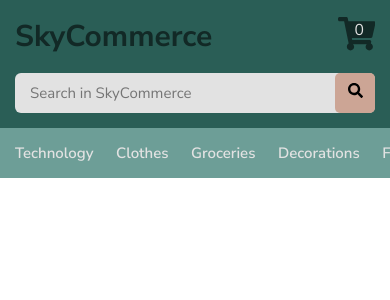
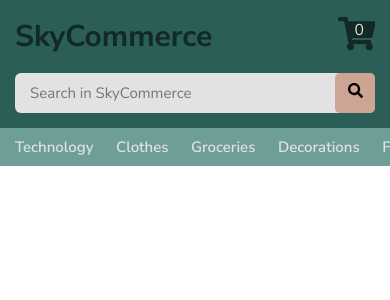
Before and after one commit to Tomas-Arrativel/SkyCommerce, a React (Vite) app: page / in a window 390 px wide. Shown: the top 300 px of the page. Built offline with nearby package versions, Linux system fonts and the light colour scheme.

Commit message:
Adding a event listener for every resize event

```diff
--- a/src/containers/Categories/Categories.css
+++ b/src/containers/Categories/Categories.css
@@ -6,7 +6,7 @@
   display: flex;
   align-items: center;
   gap: 1.5rem;
-  padding: 1rem 14rem;
+  padding: 0.6rem 14rem;
   min-width: fit-content;
 }
 
@@ -21,24 +21,24 @@
 
 @media (max-width: 1360px) {
   .categories {
-    padding: 1rem 8rem;
+    padding: 0.6rem 8rem;
   }
 }
 
 @media (max-width: 1050px) {
   .categories {
-    padding: 1rem 4rem;
+    padding: 0.6rem 4rem;
   }
 }
 
 @media (max-width: 900px) {
   .categories {
-    padding: 1rem 2rem;
+    padding: 0.6rem 2rem;
   }
 }
 
 @media (max-width: 500px) {
   .categories {
-    padding: 1rem 1rem;
+    padding: 0.6rem 1rem;
   }
 }
--- a/src/containers/Categories/Categories.tsx
+++ b/src/containers/Categories/Categories.tsx
@@ -19,7 +19,10 @@ const Categories = () => {
   const carousel: any = useRef();
 
   useEffect(() => {
-    setWitdh(carousel.current.scrollWidth - carousel.current.offsetWidth);
+    const handleResize = () => {
+      setWitdh(carousel.current.scrollWidth - carousel.current.offsetWidth);
+    };
+    window.addEventListener('resize', handleResize);
   }, []);
 
   return (
```
